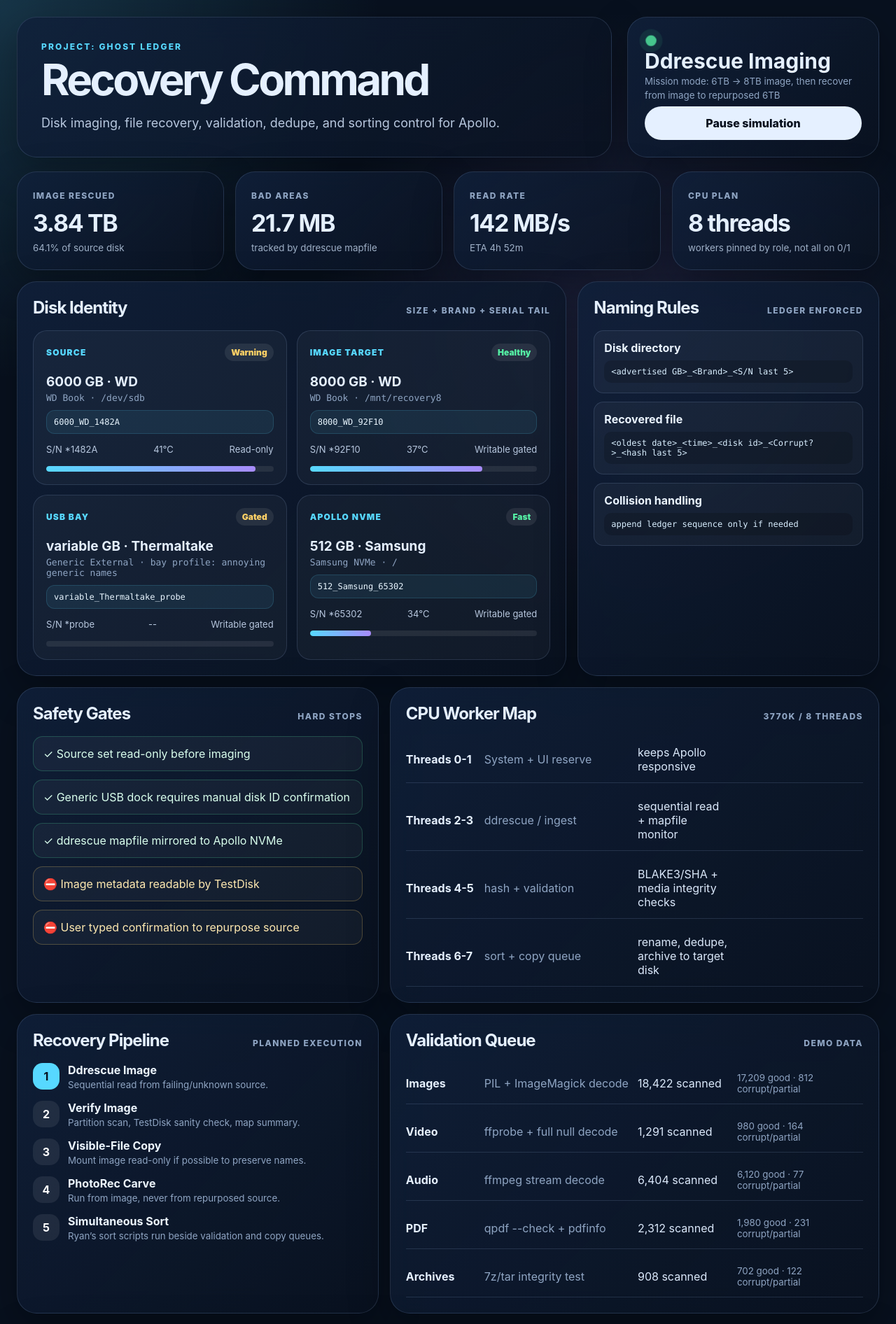
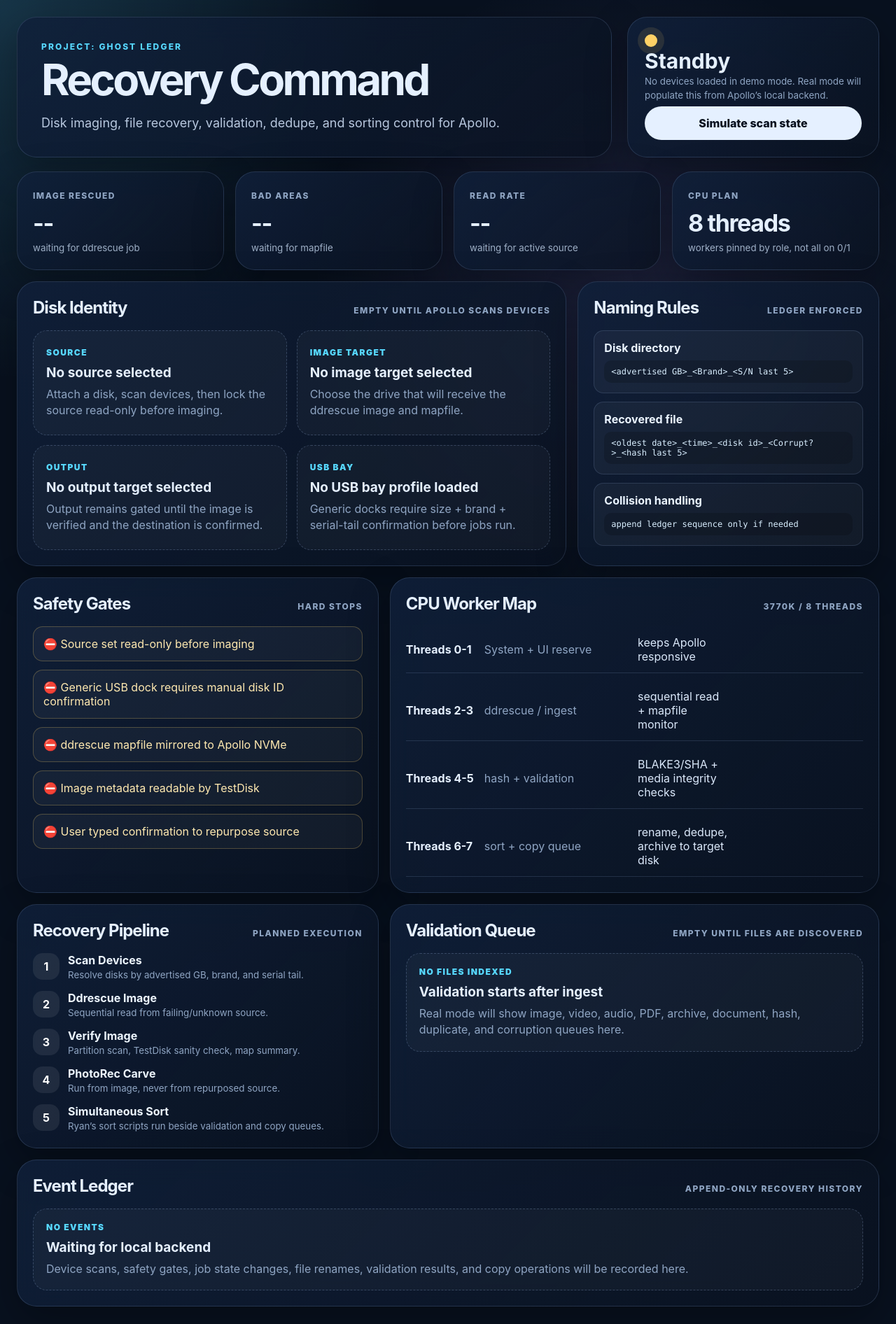
Before and after one commit to apollo357apollo357/apollo-recovery-command-center, a React (Vite) app: page / in a window 1280 px wide. Shown: the top 1892 px of the page at 70% size. Built offline with nearby package versions, Linux system fonts and the light colour scheme.

Commit message:
feat: remove sample recovery data

```diff
--- a/src/App.css
+++ b/src/App.css
@@ -34,7 +34,7 @@ h1 { margin: 0; font-size: clamp(40px, 6vw, 76px); line-height: .91; letter-spac
 .status-panel small { color: var(--muted); line-height: 1.5; }
 .status-panel button { border: 0; background: #e5f0ff; color: #07101d; border-radius: 999px; padding: 14px 18px; font-weight: 800; cursor: pointer; }
 .pulse { width: 18px; height: 18px; border-radius: 50%; background: var(--green); box-shadow: 0 0 0 10px rgba(85, 240, 165, .11); animation: pulse 1.6s infinite; }
-.pulse.paused { background: var(--yellow); box-shadow: 0 0 0 10px rgba(255, 209, 102, .11); animation: none; }
+.pulse.paused, .pulse.standby, .pulse.scanning { background: var(--yellow); box-shadow: 0 0 0 10px rgba(255, 209, 102, .11); animation: none; }
 @keyframes pulse { 50% { transform: scale(.72); opacity: .6; } }
 
 .stats-grid { display: grid; grid-template-columns: repeat(4, 1fr); gap: 16px; margin-bottom: 16px; }
@@ -48,8 +48,13 @@ h1 { margin: 0; font-size: clamp(40px, 6vw, 76px); line-height: .91; letter-spac
 .panel.large, .panel.wide { min-width: 0; }
 .panel-title { display: flex; align-items: baseline; justify-content: space-between; gap: 12px; margin-bottom: 18px; }
 .panel-title h2 { margin: 0; font-size: 24px; letter-spacing: -.04em; }
-.drive-grid { display: grid; grid-template-columns: repeat(2, minmax(0, 1fr)); gap: 14px; }
+.drive-grid, .empty-grid { display: grid; grid-template-columns: repeat(2, minmax(0, 1fr)); gap: 14px; }
 .drive-card { background: rgba(255,255,255,.035); border: 1px solid var(--line); border-radius: 20px; padding: 18px; }
+.empty-panel { background: rgba(255,255,255,.03); border: 1px dashed rgba(146, 174, 214, .28); border-radius: 20px; padding: 18px; min-height: 150px; display: flex; flex-direction: column; justify-content: center; }
+.empty-panel span { color: var(--cyan); font-size: 12px; font-weight: 900; letter-spacing: .12em; text-transform: uppercase; }
+.empty-panel h3 { margin: 10px 0 8px; font-size: 19px; }
+.empty-panel p { margin: 0; color: var(--muted); line-height: 1.45; }
+.empty-panel.full-width { min-height: 0; }
 .drive-topline, .drive-meta { display: flex; justify-content: space-between; gap: 8px; align-items: center; }
 .role { color: var(--cyan); font-size: 12px; font-weight: 900; text-transform: uppercase; letter-spacing: .1em; }
 .health { font-size: 12px; font-weight: 900; padding: 5px 9px; border-radius: 999px; background: rgba(255,255,255,.08); }
@@ -91,7 +96,7 @@ footer strong { color: #eaf4ff; }
 @media (max-width: 980px) {
   .app-shell { padding: 14px; }
   .hero, .layout-grid, .layout-grid.bottom, .stats-grid { grid-template-columns: 1fr; }
-  .drive-grid { grid-template-columns: 1fr; }
+  .drive-grid, .empty-grid { grid-template-columns: 1fr; }
   .hero > div:first-child { padding: 24px; min-height: auto; }
   .status-panel { gap: 22px; }
   .row { grid-template-columns: 1fr; gap: 4px; }
--- a/src/App.tsx
+++ b/src/App.tsx
@@ -1,50 +1,7 @@
-import { useMemo, useState } from 'react'
+import { useState } from 'react'
 import './App.css'
 
-type JobStatus = 'running' | 'paused' | 'gated' | 'complete'
-
-type Drive = {
-  id: string
-  role: 'Source' | 'Image Target' | 'Output' | 'Apollo NVMe' | 'USB Bay'
-  brand: string
-  model: string
-  genericName: string
-  device: string
-  advertisedGb: string
-  serialTail: string
-  health: 'Healthy' | 'Warning' | 'Failing' | 'Fast' | 'Gated'
-  temp: string
-  readonly?: boolean
-  used?: number
-}
-
-type Event = {
-  time: string
-  level: 'ok' | 'warn' | 'info'
-  text: string
-}
-
-const drives: Drive[] = [
-  { id: 'd1', role: 'Source', brand: 'WD', model: 'Book 6TB', genericName: 'WD Book', device: '/dev/sdb', advertisedGb: '6000', serialTail: '1482A', health: 'Warning', temp: '41°C', readonly: true, used: 92 },
-  { id: 'd2', role: 'Image Target', brand: 'WD', model: 'Book 8TB', genericName: 'WD Book', device: '/mnt/recovery8', advertisedGb: '8000', serialTail: '92F10', health: 'Healthy', temp: '37°C', used: 76 },
-  { id: 'd3', role: 'USB Bay', brand: 'Thermaltake', model: 'BlacX dock', genericName: 'Generic External', device: 'bay profile: annoying generic names', advertisedGb: 'variable', serialTail: 'probe', health: 'Gated', temp: '--', used: 0 },
-  { id: 'd4', role: 'Apollo NVMe', brand: 'Samsung', model: 'NVMe', genericName: 'Samsung NVMe', device: '/', advertisedGb: '512', serialTail: '65302', health: 'Fast', temp: '34°C', used: 27 },
-]
-
-const events: Event[] = [
-  { time: '00:03', level: 'ok', text: 'Source drive marked read-only. Software write-block active.' },
-  { time: '00:08', level: 'info', text: 'Disk ID resolved by size + brand + serial tail, not generic USB model name.' },
-  { time: '00:14', level: 'warn', text: 'Thermaltake dock detected as generic: require advertised size and serial-tail confirmation.' },
-  { time: '00:21', level: 'ok', text: 'Sorting workers active beside imaging workers; ledger records every rename/move.' },
-]
-
-const validators = [
-  ['Images', 'PIL + ImageMagick decode', 18422, 17209, 812],
-  ['Video', 'ffprobe + full null decode', 1291, 980, 164],
-  ['Audio', 'ffmpeg stream decode', 6404, 6120, 77],
-  ['PDF', 'qpdf --check + pdfinfo', 2312, 1980, 231],
-  ['Archives', '7z/tar integrity test', 908, 702, 122],
-]
+type JobStatus = 'standby' | 'scanning' | 'running' | 'paused' | 'gated'
 
 const workers = [
   ['0-1', 'System + UI reserve', 'keeps Apollo responsive'],
@@ -53,13 +10,9 @@ const workers = [
   ['6-7', 'sort + copy queue', 'rename, dedupe, archive to target disk'],
 ]
 
-function diskDirectory(drive: Drive) {
-  return `${drive.advertisedGb}_${drive.brand}_${drive.serialTail}`
-}
-
 function StatCard({ label, value, sub }: { label: string; value: string; sub: string }) {
   return (
-    <section className="stat-card">
+    <section className="stat-card empty-card">
       <span>{label}</span>
       <strong>{value}</strong>
       <small>{sub}</small>
@@ -67,33 +20,22 @@ function StatCard({ label, value, sub }: { label: string; value: string; sub: st
   )
 }
 
-function DriveCard({ drive }: { drive: Drive }) {
+function Gate({ done, text }: { done: boolean; text: string }) {
+  return <li className={done ? 'done' : 'locked'}>{done ? '✓' : '⛔'} {text}</li>
+}
+
+function EmptyPanel({ title, label, text }: { title: string; label: string; text: string }) {
   return (
-    <article className="drive-card">
-      <div className="drive-topline">
-        <span className="role">{drive.role}</span>
-        <span className={`health ${drive.health.toLowerCase()}`}>{drive.health}</span>
-      </div>
-      <h3>{drive.advertisedGb} GB · {drive.brand}</h3>
-      <p>{drive.genericName} · {drive.device}</p>
-      <code>{diskDirectory(drive)}</code>
-      <div className="drive-meta">
-        <span>S/N *{drive.serialTail}</span>
-        <span>{drive.temp}</span>
-        <span>{drive.readonly ? 'Read-only' : 'Writable gated'}</span>
-      </div>
-      <div className="bar"><i style={{ width: `${drive.used ?? 0}%` }} /></div>
+    <article className="empty-panel">
+      <span>{label}</span>
+      <h3>{title}</h3>
+      <p>{text}</p>
     </article>
   )
 }
 
-function Gate({ done, text }: { done: boolean; text: string }) {
-  return <li className={done ? 'done' : 'locked'}>{done ? '✓' : '⛔'} {text}</li>
-}
-
 function App() {
-  const [status, setStatus] = useState<JobStatus>('running')
-  const progress = useMemo(() => ({ rescued: 3.84, bad: '21.7 MB', rate: '142 MB/s', eta: '4h 52m' }), [])
+  const [status, setStatus] = useState<JobStatus>('standby')
 
   return (
     <main className="app-shell">
@@ -105,23 +47,28 @@ function App() {
         </div>
         <div className="status-panel">
           <span className={`pulse ${status}`} />
-          <strong>{status === 'running' ? 'ddrescue imaging' : status}</strong>
-          <small>Mission mode: 6TB → 8TB image, then recover from image to repurposed 6TB</small>
-          <button onClick={() => setStatus(status === 'running' ? 'paused' : 'running')}>{status === 'running' ? 'Pause simulation' : 'Resume simulation'}</button>
+          <strong>{status}</strong>
+          <small>No devices loaded in demo mode. Real mode will populate this from Apollo’s local backend.</small>
+          <button onClick={() => setStatus(status === 'standby' ? 'scanning' : 'standby')}>{status === 'standby' ? 'Simulate scan state' : 'Return to standby'}</button>
         </div>
       </header>
 
       <section className="stats-grid">
-        <StatCard label="Image rescued" value={`${progress.rescued} TB`} sub="64.1% of source disk" />
-        <StatCard label="Bad areas" value={progress.bad} sub="tracked by ddrescue mapfile" />
-        <StatCard label="Read rate" value={progress.rate} sub={`ETA ${progress.eta}`} />
+        <StatCard label="Image rescued" value="--" sub="waiting for ddrescue job" />
+        <StatCard label="Bad areas" value="--" sub="waiting for mapfile" />
+        <StatCard label="Read rate" value="--" sub="waiting for active source" />
         <StatCard label="CPU plan" value="8 threads" sub="workers pinned by role, not all on 0/1" />
       </section>
 
       <section className="layout-grid">
         <div className="panel large">
-          <div className="panel-title"><h2>Disk Identity</h2><span>size + brand + serial tail</span></div>
-          <div className="drive-grid">{drives.map(d => <DriveCard key={d.id} drive={d} />)}</div>
+          <div className="panel-title"><h2>Disk Identity</h2><span>empty until Apollo scans devices</span></div>
+          <div className="empty-grid">
+            <EmptyPanel title="No source selected" label="SOURCE" text="Attach a disk, scan devices, then lock the source read-only before imaging." />
+            <EmptyPanel title="No image target selected" label="IMAGE TARGET" text="Choose the drive that will receive the ddrescue image and mapfile." />
+            <EmptyPanel title="No output target selected" label="OUTPUT" text="Output remains gated until the image is verified and the destination is confirmed." />
+            <EmptyPanel title="No USB bay profile loaded" label="USB BAY" text="Generic docks require size + brand + serial-tail confirmation before jobs run." />
+          </div>
         </div>
 
         <div className="panel">
@@ -138,9 +85,9 @@ function App() {
         <div className="panel">
           <div className="panel-title"><h2>Safety Gates</h2><span>hard stops</span></div>
           <ul className="gate-list">
-            <Gate done text="Source set read-only before imaging" />
-            <Gate done text="Generic USB dock requires manual disk ID confirmation" />
-            <Gate done text="ddrescue mapfile mirrored to Apollo NVMe" />
+            <Gate done={false} text="Source set read-only before imaging" />
+            <Gate done={false} text="Generic USB dock requires manual disk ID confirmation" />
+            <Gate done={false} text="ddrescue mapfile mirrored to Apollo NVMe" />
             <Gate done={false} text="Image metadata readable by TestDisk" />
             <Gate done={false} text="User typed confirmation to repurpose source" />
           </ul>
@@ -162,30 +109,30 @@ function App() {
         <div className="panel">
           <div className="panel-title"><h2>Recovery Pipeline</h2><span>planned execution</span></div>
           <ol className="pipeline">
-            <li className="active"><b>1</b><div><strong>ddrescue image</strong><small>Sequential read from failing/unknown source.</small></div></li>
-            <li><b>2</b><div><strong>verify image</strong><small>Partition scan, TestDisk sanity check, map summary.</small></div></li>
-            <li><b>3</b><div><strong>visible-file copy</strong><small>Mount image read-only if possible to preserve names.</small></div></li>
+            <li><b>1</b><div><strong>scan devices</strong><small>Resolve disks by advertised GB, brand, and serial tail.</small></div></li>
+            <li><b>2</b><div><strong>ddrescue image</strong><small>Sequential read from failing/unknown source.</small></div></li>
+            <li><b>3</b><div><strong>verify image</strong><small>Partition scan, TestDisk sanity check, map summary.</small></div></li>
             <li><b>4</b><div><strong>PhotoRec carve</strong><small>Run from image, never from repurposed source.</small></div></li>
             <li><b>5</b><div><strong>simultaneous sort</strong><small>Ryan’s sort scripts run beside validation and copy queues.</small></div></li>
           </ol>
         </div>
 
         <div className="panel wide">
-          <div className="panel-title"><h2>Validation Queue</h2><span>demo data</span></div>
-          <div className="table">
-            {validators.map(([name, method, total, good, bad]) => (
-              <div className="row" key={name as string}>
-                <strong>{name}</strong><span>{method}</span><em>{total.toLocaleString()} scanned</em><small>{good.toLocaleString()} good · {bad.toLocaleString()} corrupt/partial</small>
-              </div>
-            ))}
+          <div className="panel-title"><h2>Validation Queue</h2><span>empty until files are discovered</span></div>
+          <div className="empty-panel full-width">
+            <span>NO FILES INDEXED</span>
+            <h3>Validation starts after ingest</h3>
+            <p>Real mode will show image, video, audio, PDF, archive, document, hash, duplicate, and corruption queues here.</p>
           </div>
         </div>
       </section>
 
       <section className="panel timeline-panel">
         <div className="panel-title"><h2>Event Ledger</h2><span>append-only recovery history</span></div>
-        <div className="timeline">
-          {events.map(event => <p key={event.time} className={event.level}><time>{event.time}</time>{event.text}</p>)}
+        <div className="empty-panel full-width">
+          <span>NO EVENTS</span>
+          <h3>Waiting for local backend</h3>
+          <p>Device scans, safety gates, job state changes, file renames, validation results, and copy operations will be recorded here.</p>
         </div>
       </section>
 
```
